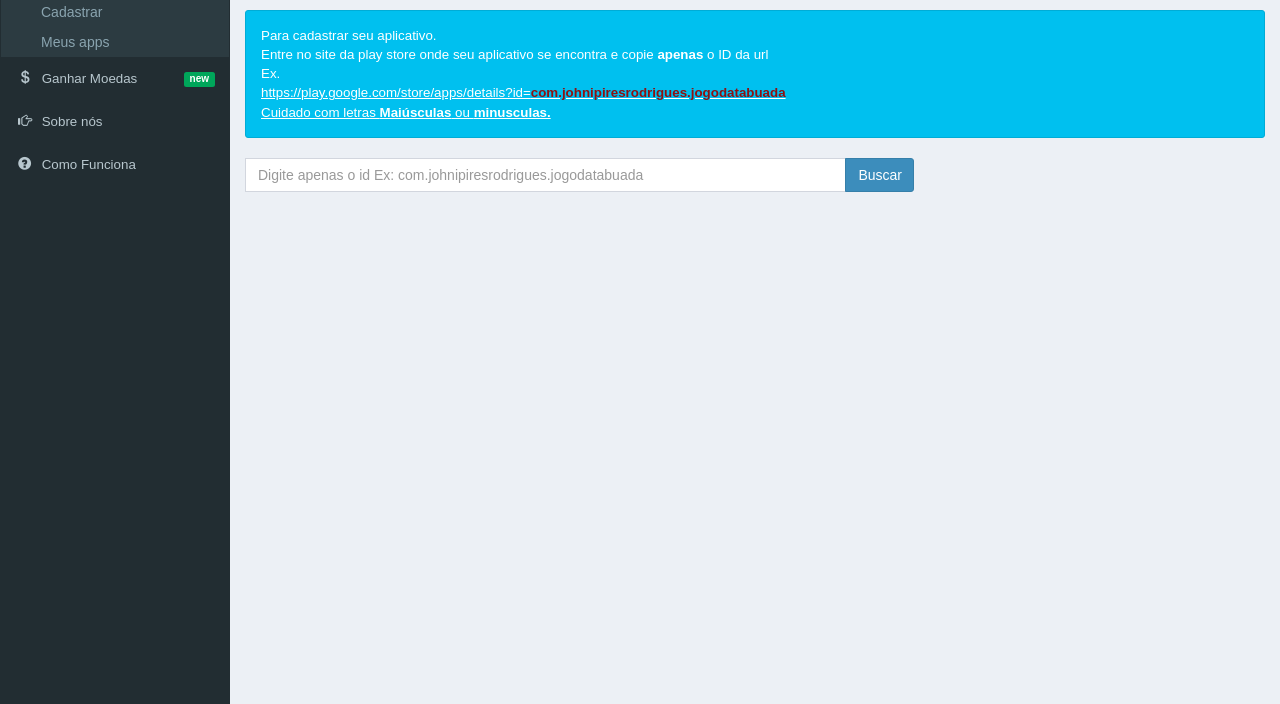
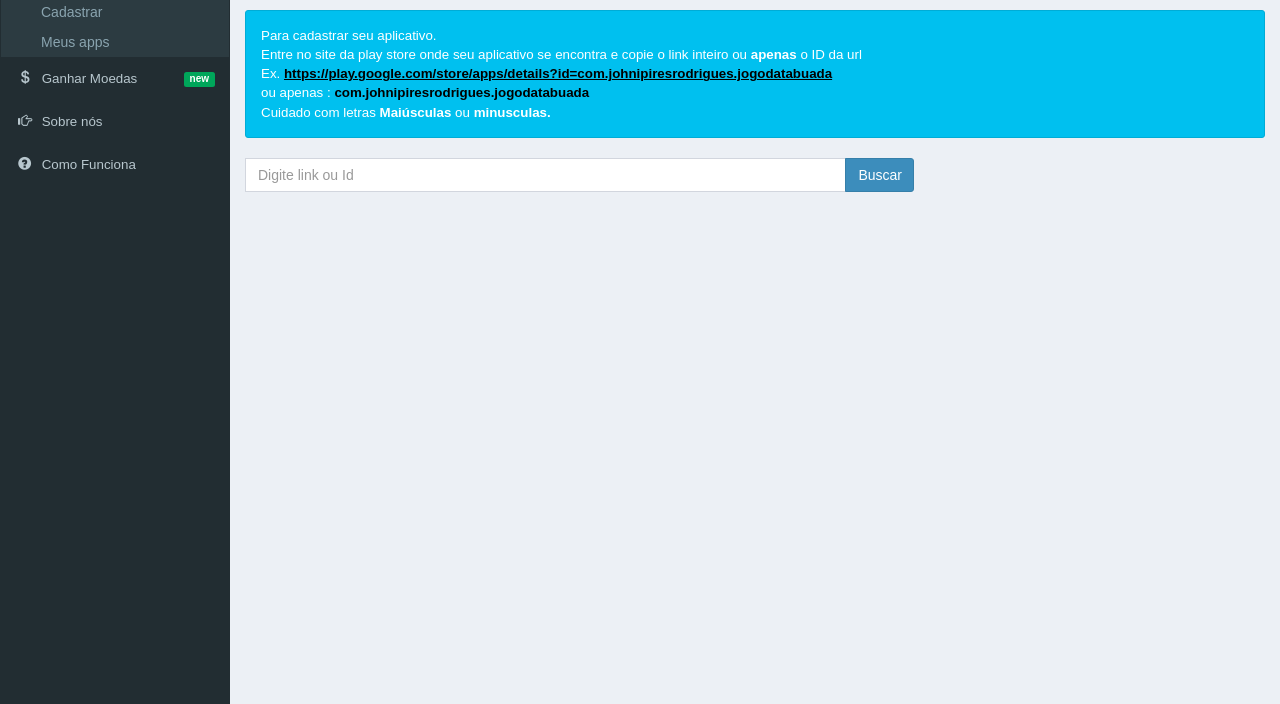
Before and after one commit to johnipiresrodrigues/johnipiresrodrigues.github.io, a website: page dashboard/index.html at #/cadastrar in a window 1280 px wide. Shown: the part 96-800 px from the top of the page. Drawn offline with Linux system fonts and the light colour scheme; sample sign-in values are in the browser's storage; some icons are missing.

Commit message:
link ou id

```diff
--- a/modulos/cadastro/Controller.js
+++ b/modulos/cadastro/Controller.js
@@ -71,8 +71,14 @@ angular.module('tdd.cadastro').controller('CadastroController',
 		console.log('buscar');
 		var usuario = $scope.usuario;
 
+
 		var data =  {};
 		data.pacote = $scope.aplicativo.pacote;
+
+		if(data.pacote.indexOf('id=') != -1){
+			data.pacote = data.pacote.substring(data.pacote.indexOf('id=')+3);
+		}
+
 		data.local = $scope.profile.user.language.toLowerCase();
 
 		$(".modal").show();
--- a/modulos/cadastro/view.html
+++ b/modulos/cadastro/view.html
@@ -15,14 +15,19 @@
 
 			<div class="alert alert-info" role="alert">
 				Para cadastrar seu aplicativo.
-				</br>Entre no site da play store onde seu aplicativo se encontra e copie <b>apenas</b> o ID da url
+				</br>Entre no site da play store onde seu aplicativo se encontra e copie o link inteiro ou <b>apenas</b> o ID da url
 			</br>
-			Ex. </br>
-			<a href="https://play.google.com/store/apps/details?id=com.johnipiresrodrigues.jogodatabuada" target="_blank">
-			https://play.google.com/store/apps/details?id=<b style="color: #8E1111;">com.johnipiresrodrigues.jogodatabuada</b>
+			Ex.
+			<b >
+				<a style="color:black" href="https://play.google.com/store/apps/details?id=com.johnipiresrodrigues.jogodatabuada" target="_blank">
+				https://play.google.com/store/apps/details?id=com.johnipiresrodrigues.jogodatabuada</a>
+			</b>
+
+			</br>
+			ou apenas : <b style="color:black">com.johnipiresrodrigues.jogodatabuada</b>
 			</br>
 			Cuidado com letras <b>Maiúsculas</b> ou <b>minusculas.</b>
-			</a>
+
 			</div>
 
 			<div class="row">
@@ -32,7 +37,7 @@
 							type="text"
 							ng-model="aplicativo.pacote"
 							class="form-control"
-							id="pacote" placeholder="Digite apenas o id Ex: com.johnipiresrodrigues.jogodatabuada ">
+							id="pacote" placeholder="Digite link ou Id ">
 						<span class="input-group-btn">
 							<button type="submit" class="btn btn-primary" ng-click="buscar()">Buscar</button>
 
```
Also changed, not shown: modulos/meusapps/view.html (+5 -0 lines).
